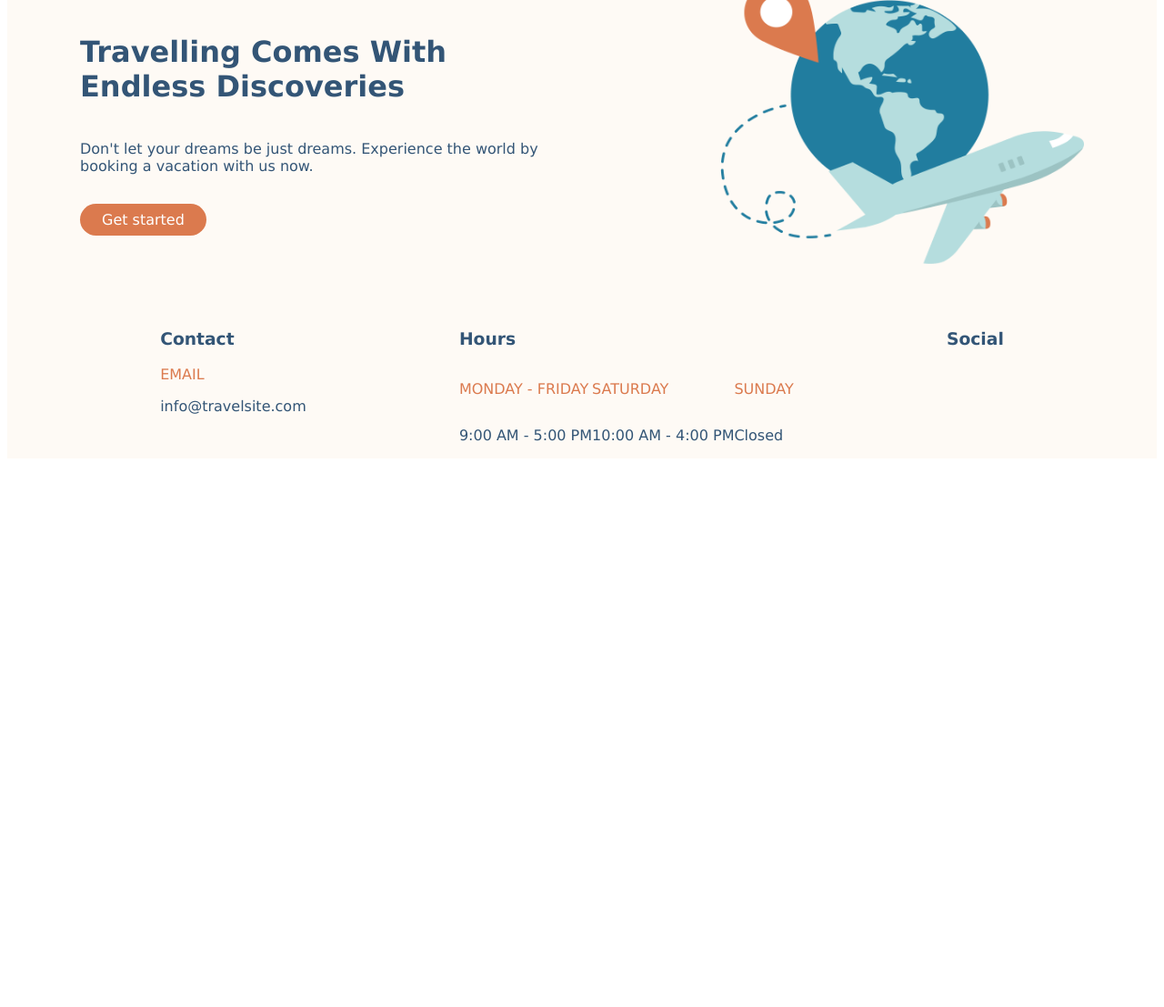
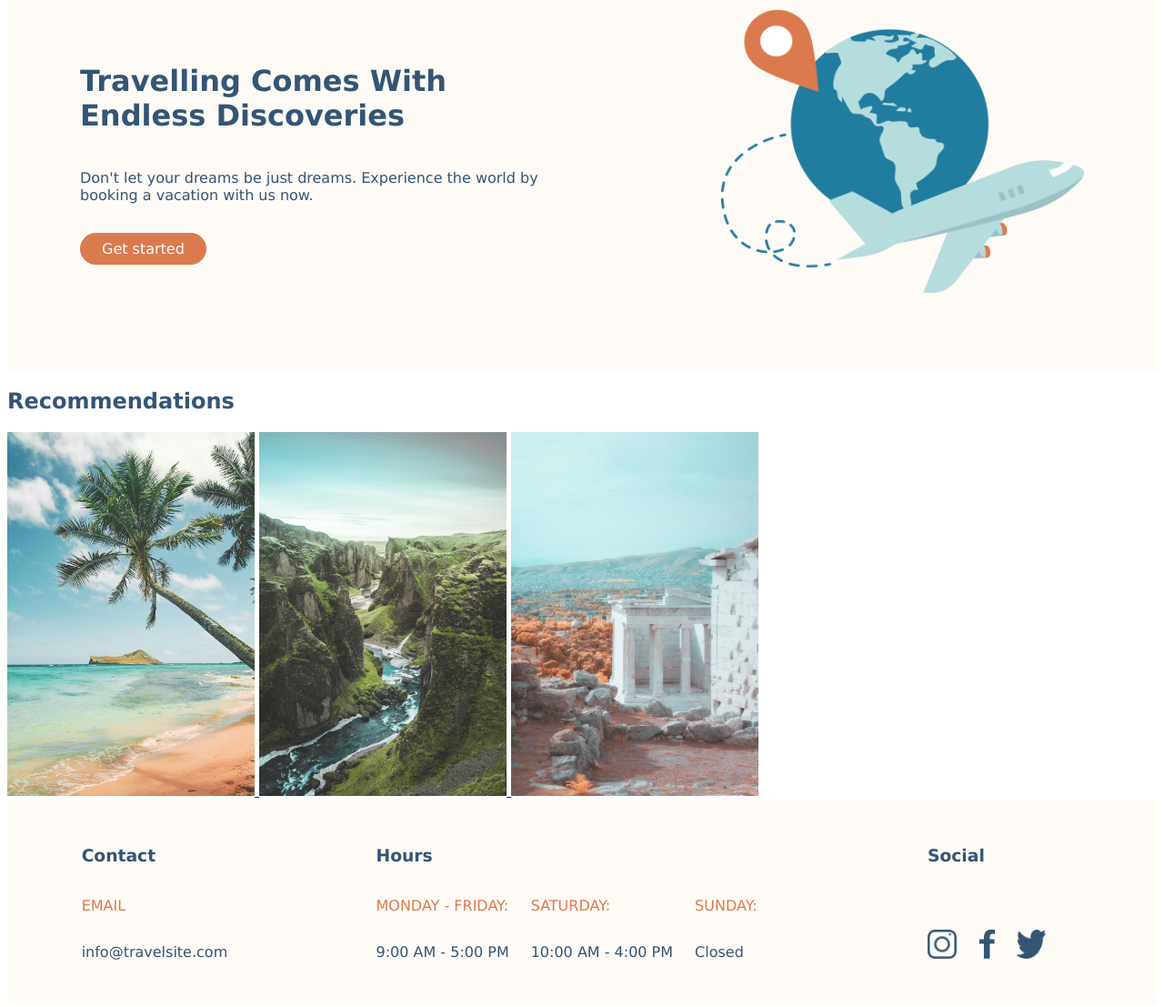
Before and after one commit to jacky-ui/jacky-du-travelsite, a plain HTML site: page index.html in a window 1280 px wide. Shown: the part 151-1258 px from the top of the page at 91% size. Before the commit the page ends 800 px from the top, so only its background shows below. Drawn offline with Linux system fonts and the light colour scheme.

Commit message:
Create navbar and footer

```diff
--- a/CSS/global.css
+++ b/CSS/global.css
@@ -58,21 +58,54 @@ body {
 }
 
 /* Footer Style */
-.address-info {
+.address-container {
     display: flex;
-    justify-content: space-evenly;
+    justify-content: space-around;
+    background-color: #FEFAF5;
+    padding-top: 2rem;
+    padding-bottom: 2rem;
 }
 
-.address-info__text {
+.address-info__sections {
+    display: flex;
+    flex-direction: column;
+    align-items: baseline;
+}
+
+.address-info__social {
+    display: flex;
+    margin-right: 1rem;
+}
+
+.address-info__hours {
+    display: flex;
+    flex-direction: row;
+}
+
+.address-info__spacing {
+    display: flex;
+    flex-direction: column;
+    margin-right: 1.5rem;
+}
+
+.address-info__time {
+    margin-top: 1rem;
+}
+
+.address-info__color {
     color: #DB7A4E;
 }
 
-.address-info__direction {
-    display: flex;
+.address-social__imgsize {
+    width: 2rem;
+    height: 2rem;
+    margin-top: 3.25rem;
+    margin-right: 1.5rem;
 }
 
-.address-info__time {
-    display: flex;
-    flex-direction: column;
-    align-items: flex-start;
+.address-social__facebook {
+    width: 1.15rem;
+    height: 2rem;
+    margin-top: 3.25rem;
+    margin-right: 1.5rem;
 }
--- a/CSS/main.css
+++ b/CSS/main.css
@@ -3,7 +3,7 @@
     display: flex;
     justify-content: space-evenly;
     align-items: center;
-    padding:3rem 5rem;
+    padding:5rem 5rem;
 }
 
 .hero-banner__heading, .hero-banner__description {
@@ -22,3 +22,9 @@
     width: 25rem;
     height: 20rem;
 }
+
+/* Card Section */
+.card-img__size {
+    width: 17rem;
+    height: 25rem;
+}
--- a/index.html
+++ b/index.html
@@ -50,7 +50,23 @@
 
             </header>
 
-            <footer>
+            <section>
+                <h2>Recommendations</h2>
+                <div class ="card">
+                    <a href="#">
+                        <img class ="card-img__size" src ="./Assets/Images/hawaii.jpg" alt ="hawaii">
+                    </a>
+                    <a href="#">
+                        <img class ="card-img__size" src ="./Assets/Images/iceland.jpg" alt ="iceland">
+                    </a>
+                    <a href="#">
+                        <img class ="card-img__size" src ="./Assets/Images/greece.jpg" alt ="greece">
+                    </a>
+                </div>
+
+            </section>
+
+            <!-- <footer>
                 <section class ="address-info background-color">
                     <div class ="address-info__section">
                         <h3>Contact</h3>
@@ -79,8 +95,63 @@
 
                     <div class ="address-info__section">
                         <h3>Social</h3>
+                        <div class ="address-info__socialimg">
+                            <a class ="no-name" href="#">
+                                <img class ="address-info__imgsize" src="./Assets/Icons/icon-instagram.png" alt="instagram page">
+                            </a>
+                            <a class ="no-name" href="#">
+                                <img class ="address-info__imgsize" src="./Assets/Icons/icon-facebook.png" alt="facebook page">
+                            </a>
+                            <a class ="no-name" href="#">
+                                <img class ="address-info__imgsize" src="./Assets/Icons/icon-twitter.png" alt="twitter page">
+                            </a>
+                        </div>
                     </div>
                 </section>
+            </footer> -->
+
+            <footer>
+                <div class ="address-container">
+                    <div class ="address-info__sections">
+                        <h3>Contact</h3>
+                        <p class ="address-info__color">EMAIL</p>
+                        <p class ="hi">info@travelsite.com</p>
+                    </div>
+
+                    <div class ="address-info__sections">
+                        <h3>Hours</h3>
+                        <div class ="address-info__hours">
+                            <div class ="address-info__spacing">
+                                <p class ="address-info__color">MONDAY - FRIDAY:</p>
+                                <p class ="address-info__time">9:00 AM - 5:00 PM</p>
+                            </div>
+                            <div class ="address-info__spacing">
+                                <p class ="address-info__color">SATURDAY:</p>
+                                <p class ="address-info__time">10:00 AM - 4:00 PM</p>
+                            </div>
+                            <div class ="address-info__spacing">
+                                <p class ="address-info__color">SUNDAY:</p>
+                                <p class ="address-info__time">Closed</p>
+                            </div>
+                        </div>
+                    </div>
+
+                        <div class ="address-info__sections">
+                            <h3>Social</h3>
+                            <div class ="address-info__social">
+                                <a href="">
+                                    <img class ="address-social__imgsize" src ="./Assets/Icons/icon-instagram.png" alt ="instagram page">
+                                </a>
+                                <a href="">
+                                    <img class ="address-social__facebook" src ="./Assets/Icons/icon-facebook.png" alt ="facebook page">
+                                </a>
+                                <a href="">
+                                    <img class ="address-social__imgsize" src ="./Assets/Icons/icon-twitter.png" alt ="twitter page">
+                                </a>
+                            </div>
+                        </div>
+                </div>
+
             </footer>
         </body>
 
```
